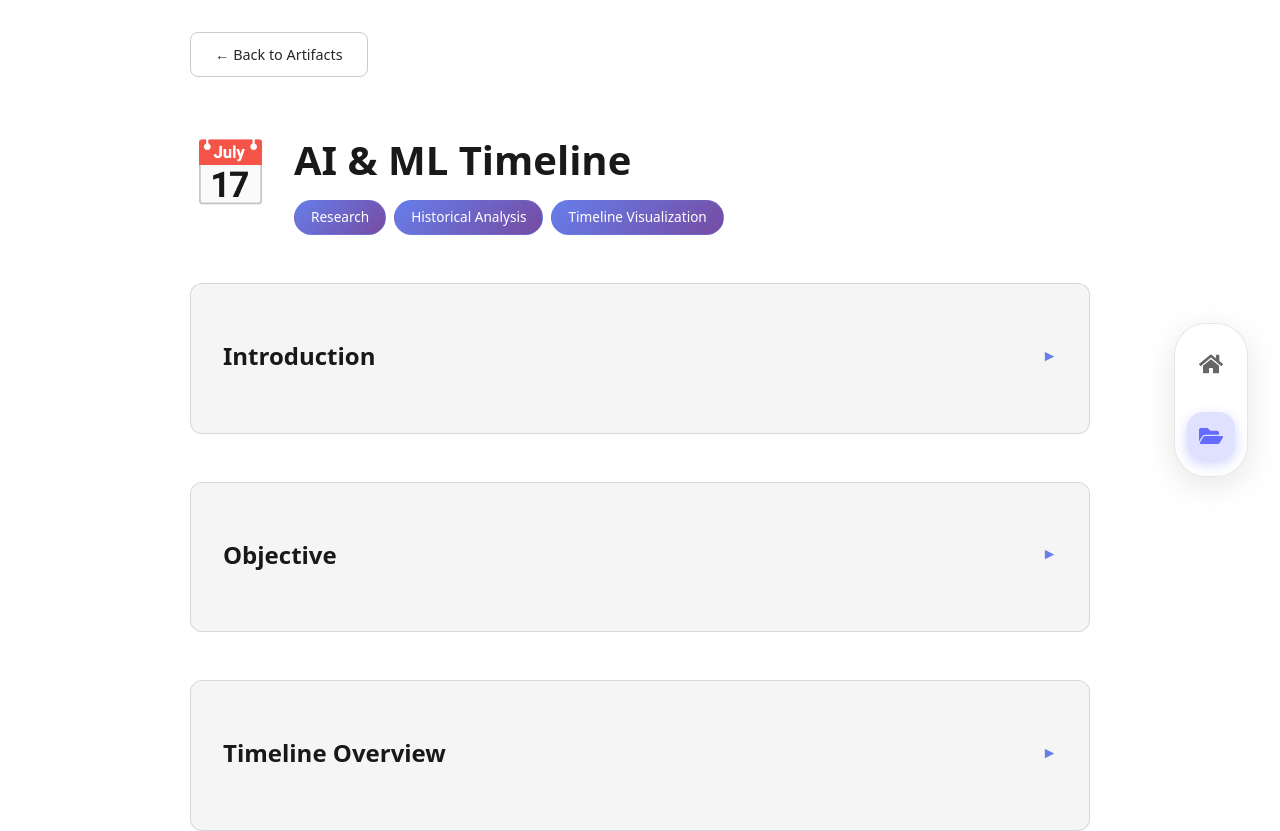
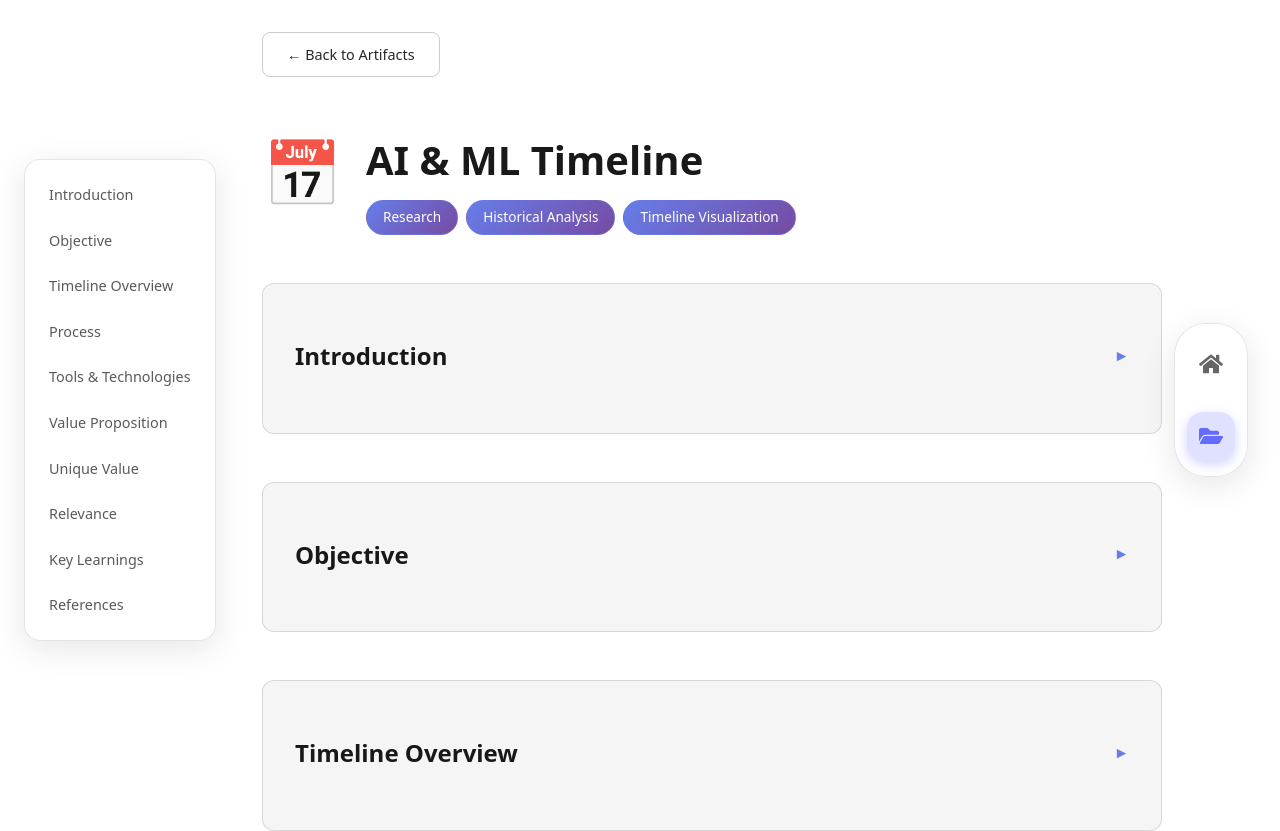
Before and after one commit to onmay16/portfolio, a React (Vite) app: page /portfolio/artifacts/1 in a window 1280 px wide. Shown: the top 831 px of the page. Built offline with nearby package versions, Linux system fonts and the light colour scheme.

Commit message:
main: add floating nav for artifact detail

```diff
--- a/src/pages/ArtifactDetail.css
+++ b/src/pages/ArtifactDetail.css
@@ -118,6 +118,65 @@
 
 .artifact-detail-header {
   margin-bottom: 3rem;
+}
+
+/* Floating section navigation */
+.artifact-section-nav {
+  position: fixed;
+  left: 1.5rem;
+  top: 50%;
+  transform: translateY(-50%);
+  display: flex;
+  flex-direction: column;
+  gap: 0.5rem;
+  background: rgba(255, 255, 255, 0.1);
+  backdrop-filter: blur(10px);
+  border-radius: 1rem;
+  padding: 1rem 0.75rem;
+  box-shadow: 0 8px 32px rgba(0, 0, 0, 0.1);
+  border: 1px solid rgba(255, 255, 255, 0.2);
+  z-index: 999;
+  transition: all 0.3s ease;
+  max-height: 70vh;
+  overflow-y: auto;
+}
+
+.artifact-section-nav:hover {
+  background: rgba(255, 255, 255, 0.15);
+  box-shadow: 0 12px 40px rgba(0, 0, 0, 0.15);
+}
+
+.artifact-section-nav-link {
+  display: block;
+  padding: 0.5rem 0.75rem;
+  color: rgba(255, 255, 255, 0.7);
+  text-decoration: none;
+  font-size: 0.9rem;
+  border-radius: 0.5rem;
+  transition: all 0.2s ease;
+  white-space: nowrap;
+}
+
+.artifact-section-nav-link:hover {
+  background: rgba(255, 255, 255, 0.1);
+  color: #646cff;
+}
+
+.artifact-section-nav-link:focus-visible {
+  outline: 2px solid #646cff;
+  outline-offset: 2px;
+}
+
+@media (min-width: 769px) {
+  .artifact-detail-page:has(.artifact-section-nav) {
+    padding-left: 11rem;
+  }
+}
+
+@media (max-width: 768px) {
+  .artifact-section-nav {
+    display: none;
+  }
 }
 
 .back-button {
@@ -930,4 +989,22 @@
   .artifact-not-found p {
     color: rgba(0, 0, 0, 0.6);
   }
+
+  .artifact-section-nav {
+    background: rgba(255, 255, 255, 0.9);
+    border: 1px solid rgba(0, 0, 0, 0.1);
+  }
+
+  .artifact-section-nav:hover {
+    background: rgba(255, 255, 255, 0.95);
+  }
+
+  .artifact-section-nav-link {
+    color: rgba(0, 0, 0, 0.65);
+  }
+
+  .artifact-section-nav-link:hover {
+    background: rgba(0, 0, 0, 0.06);
+    color: #646cff;
+  }
 }
--- a/src/pages/ArtifactDetail.jsx
+++ b/src/pages/ArtifactDetail.jsx
@@ -26,6 +26,60 @@ function renderMarkdownText(text) {
       </span>
     );
   });
+}
+
+function getSectionsForArtifact(artifact) {
+  if (!artifact) return [];
+  const sections = [];
+  const push = (id, label) => sections.push({ id: `section-${id}`, key: id, label });
+
+  if (artifact.type === "timeline") {
+    if (artifact.introduction) push("introduction", "Introduction");
+    if (artifact.objective) push("objective", "Objective");
+    push("overview", "Timeline Overview");
+    if (artifact.process) push("process", "Process");
+    if (artifact.toolsAndTechnologies) push("tools", "Tools & Technologies");
+    if (artifact.valueProposition) push("valueProp", "Value Proposition");
+    if (artifact.uniqueValue) push("uniqueValue", "Unique Value");
+    if (artifact.relevance) push("relevance", "Relevance");
+    if (artifact.learnings) push("learnings", "Key Learnings");
+    if (artifact.references?.length) push("references", "References");
+    return sections;
+  }
+
+  if (artifact.type === "reflection") {
+    if (artifact.introduction) push("introduction", "Introduction");
+    if (artifact.valueStatement) push("valueProp", "Personal Value Statement");
+    if (artifact.strategies?.length) push("process", "Strategies to Fulfill This Value");
+    if (artifact.aiDisclosure) push("tools", "AI Disclosure");
+    if (artifact.learnings) push("learnings", "Key Learnings");
+    return sections;
+  }
+
+  if (artifact.type === "report") {
+    if (artifact.introduction) push("introduction", "Introduction");
+    if (artifact.objective) push("objective", "Objective");
+    push("overview", "Report Overview");
+    if (artifact.process) push("process", "Process");
+    if (artifact.toolsAndTechnologies) push("tools", "Tools & Technologies");
+    if (artifact.valueProposition) push("valueProp", "Value Proposition");
+    if (artifact.comparison) push("comparison", "Machine Learning vs Deep Learning");
+    if (artifact.learnings) push("learnings", "Key Learnings");
+    if (artifact.references?.length) push("references", "References");
+    return sections;
+  }
+
+  // default type
+  if (artifact.introduction) push("introduction", "Introduction");
+  if (artifact.objective) push("objective", "Objective");
+  push("overview", "Project Overview");
+  if (artifact.process) push("process", "Process");
+  if (artifact.toolsAndTechnologies) push("tools", "Tools & Technologies");
+  if (artifact.valueProposition) push("valueProp", "Value Proposition");
+  if (artifact.labLog?.length) push("labLog", "Lab Log");
+  if (artifact.learnings) push("learnings", "Key Learnings");
+  if (artifact.references?.length) push("references", "References");
+  return sections;
 }
 
 function ArtifactDetail() {
@@ -900,11 +954,29 @@ The approach is scalable, maintainable, and aligned with real-world challenges i
         </div>
       </div>
 
+      {artifact && getSectionsForArtifact(artifact).length > 0 && (
+        <nav className="artifact-section-nav" aria-label="Page sections">
+          {getSectionsForArtifact(artifact).map(({ id, label }) => (
+            <a
+              key={id}
+              href={`#${id}`}
+              className="artifact-section-nav-link"
+              onClick={(e) => {
+                e.preventDefault();
+                document.getElementById(id)?.scrollIntoView({ behavior: "smooth" });
+              }}
+            >
+              {label}
+            </a>
+          ))}
+        </nav>
+      )}
+
       <div className="artifact-detail-content">
         {artifact.type === "timeline" ? (
           <>
             {artifact.introduction && (
-              <section className="artifact-section">
+              <section id="section-introduction" className="artifact-section">
                 <h2
                   onClick={() => toggleSection("introduction")}
                   className="collapsible-header"
@@ -925,7 +997,7 @@ The approach is scalable, maintainable, and aligned with real-world challenges i
             )}
 
             {artifact.objective && (
-              <section className="artifact-section">
+              <section id="section-objective" className="artifact-section">
                 <h2
                   onClick={() => toggleSection("objective")}
                   className="collapsible-header"
@@ -956,7 +1028,7 @@ The approach is scalable, maintainable, and aligned with real-world challenges i
               </section>
             )}
 
-            <section className="artifact-section">
+            <section id="section-overview" className="artifact-section">
               <h2
                 onClick={() => toggleSection("overview")}
                 className="collapsible-header"
@@ -997,7 +1069,7 @@ The approach is scalable, maintainable, and aligned with real-world challenges i
             </section>
 
             {artifact.process && (
-              <section className="artifact-section">
+              <section id="section-process" className="artifact-section">
                 <h2
                   onClick={() => toggleSection("process")}
                   className="collapsible-header"
@@ -1042,7 +1114,7 @@ The approach is scalable, maintainable, and aligned with real-world challenges i
             )}
 
             {artifact.toolsAndTechnologies && (
-              <section className="artifact-section">
+              <section id="section-tools" className="artifact-section">
                 <h2
                   onClick={() => toggleSection("tools")}
                   className="collapsible-header"
@@ -1063,7 +1135,7 @@ The approach is scalable, maintainable, and aligned with real-world challenges i
             )}
 
             {artifact.valueProposition && (
-              <section className="artifact-section">
+              <section id="section-valueProp" className="artifact-section">
                 <h2
                   onClick={() => toggleSection("valueProp")}
                   className="collapsible-header"
@@ -1084,7 +1156,7 @@ The approach is scalable, maintainable, and aligned with real-world challenges i
             )}
 
             {artifact.uniqueValue && (
-              <section className="artifact-section">
+              <section id="section-uniqueValue" className="artifact-section">
                 <h2
                   onClick={() => toggleSection("uniqueValue")}
                   className="collapsible-header"
@@ -1105,7 +1177,7 @@ The approach is scalable, maintainable, and aligned with real-world challenges i
             )}
 
             {artifact.relevance && (
-              <section className="artifact-section">
+              <section id="section-relevance" className="artifact-section">
                 <h2
                   onClick={() => toggleSection("relevance")}
                   className="collapsible-header"
@@ -1126,7 +1198,7 @@ The approach is scalable, maintainable, and aligned with real-world challenges i
             )}
 
             {artifact.learnings && (
-              <section className="artifact-section">
+              <section id="section-learnings" className="artifact-section">
                 <h2
                   onClick={() => toggleSection("learnings")}
                   className="collapsible-header"
@@ -1149,7 +1221,7 @@ The approach is scalable, maintainable, and aligned with real-world challenges i
             )}
 
             {artifact.references && artifact.references.length > 0 && (
-              <section className="artifact-section">
+              <section id="section-references" className="artifact-section">
                 <h2
                   onClick={() => toggleSection("references")}
                   className="collapsible-header"
@@ -1186,7 +1258,7 @@ The approach is scalable, maintainable, and aligned with real-world challenges i
         ) : artifact.type === "reflection" ? (
           <>
             {artifact.introduction && (
-              <section className="artifact-section">
+              <section id="section-introduction" className="artifact-section">
                 <h2
                   onClick={() => toggleSection("introduction")}
                   className="collapsible-header"
@@ -1207,7 +1279,7 @@ The approach is scalable, maintainable, and aligned with real-world challenges i
             )}
 
             {artifact.valueStatement && (
-              <section className="artifact-section">
+              <section id="section-valueProp" className="artifact-section">
                 <h2
                   onClick={() => toggleSection("valueProp")}
                   className="collapsible-header"
@@ -1231,7 +1303,7 @@ The approach is scalable, maintainable, and aligned with real-world challenges i
             )}
 
             {artifact.strategies && artifact.strategies.length > 0 && (
-              <section className="artifact-section">
+              <section id="section-process" className="artifact-section">
                 <h2
                   onClick={() => toggleSection("process")}
                   className="collapsible-header"
@@ -1267,7 +1339,7 @@ The approach is scalable, maintainable, and aligned with real-world challenges i
             )}
 
             {artifact.aiDisclosure && (
-              <section className="artifact-section">
+              <section id="section-tools" className="artifact-section">
                 <h2
                   onClick={() => toggleSection("tools")}
                   className="collapsible-header"
@@ -1288,7 +1360,7 @@ The approach is scalable, maintainable, and aligned with real-world challenges i
             )}
 
             {artifact.learnings && (
-              <section className="artifact-section">
+              <section id="section-learnings" className="artifact-section">
                 <h2
                   onClick={() => toggleSection("learnings")}
                   className="collapsible-header"
@@ -1324,7 +1396,7 @@ The approach is scalable, maintainable, and aligned with real-world challenges i
             </div>
 
             {artifact.introduction && (
-              <section className="artifact-section">
+              <section id="section-introduction" className="artifact-section">
                 <h2
                   onClick={() => toggleSection("introduction")}
                   className="collapsible-header"
@@ -1345,7 +1417,7 @@ The approach is scalable, maintainable, and aligned with real-world challenges i
             )}
 
             {artifact.objective && (
-              <section className="artifact-section">
+              <section id="section-objective" className="artifact-section">
                 <h2
                   onClick={() => toggleSection("objective")}
                   className="collapsible-header"
@@ -1376,7 +1448,7 @@ The approach is scalable, maintainable, and aligned with real-world challenges i
               </section>
             )}
 
-            <section className="artifact-section">
+            <section id="section-overview" className="artifact-section">
               <h2
                 onClick={() => toggleSection("overview")}
                 className="collapsible-header"
@@ -1396,7 +1468,7 @@ The approach is scalable, maintainable, and aligned with real-world challenges i
             </section>
 
             {artifact.process && (
-              <section className="artifact-section">
+              <section id="section-process" className="artifact-section">
                 <h2
                   onClick={() => toggleSection("process")}
                   className="collapsible-header"
@@ -1415,7 +1487,7 @@ The approach is scalable, maintainable, and aligned with real-world challenges i
             )}
 
             {artifact.toolsAndTechnologies && (
-              <section className="artifact-section">
+              <section id="section-tools" className="artifact-section">
                 <h2
                   onClick={() => toggleSection("tools")}
                   className="collapsible-header"
@@ -1436,7 +1508,7 @@ The approach is scalable, maintainable, and aligned with real-world challenges i
             )}
 
             {artifact.valueProposition && (
-              <section className="artifact-section">
+              <section id="section-valueProp" className="artifact-section">
                 <h2
                   onClick={() => toggleSection("valueProp")}
                   className="collapsible-header"
@@ -1457,7 +1529,7 @@ The approach is scalable, maintainable, and aligned with real-world challenges i
             )}
 
             {artifact.comparison && (
-              <section className="artifact-section">
+              <section id="section-comparison" className="artifact-section">
                 <h2
                   onClick={() => toggleSection("comparison")}
                   className="collapsible-header"
@@ -1495,7 +1567,7 @@ The approach is scalable, maintainable, and aligned with real-world challenges i
             )}
 
             {artifact.learnings && (
-              <section className="artifact-section">
+              <section id="section-learnings" className="artifact-section">
                 <h2
                   onClick={() => toggleSection("learnings")}
                   className="collapsible-header"
@@ -1518,7 +1590,7 @@ The approach is scalable, maintainable, and aligned with real-world challenges i
             )}
 
             {artifact.references && artifact.references.length > 0 && (
-              <section className="artifact-section">
+              <section id="section-references" className="artifact-section">
                 <h2
                   onClick={() => toggleSection("references")}
                   className="collapsible-header"
@@ -1580,7 +1652,7 @@ The approach is scalable, maintainable, and aligned with real-world challenges i
             </div>
 
             {artifact.introduction && (
-              <section className="artifact-section">
+              <section id="section-introduction" className="artifact-section">
                 <h2
                   onClick={() => toggleSection("introduction")}
                   className="collapsible-header"
@@ -1601,7 +1673,7 @@ The approach is scalable, maintainable, and aligned with real-world challenges i
             )}
 
             {artifact.objective && (
-              <section className="artifact-section">
+              <section id="section-objective" className="artifact-section">
                 <h2
                   onClick={() => toggleSection("objective")}
                   className="collapsible-header"
@@ -1632,7 +1704,7 @@ The approach is scalable, maintainable, and aligned with real-world challenges i
               </section>
             )}
 
-            <section className="artifact-section">
+            <section id="section-overview" className="artifact-section">
               <h2
                 onClick={() => toggleSection("overview")}
                 className="collapsible-header"
@@ -1664,7 +1736,7 @@ The approach is scalable, maintainable, and aligned with real-world challenges i
             </section>
 
             {artifact.process && (
-              <section className="artifact-section">
+              <section id="section-process" className="artifact-section">
                 <h2
                   onClick={() => toggleSection("process")}
                   className="collapsible-header"
@@ -1743,7 +1815,7 @@ The approach is scalable, maintainable, and aligned with real-world challenges i
             )}
 
             {artifact.toolsAndTechnologies && (
-              <section className="artifact-section">
+              <section id="section-tools" className="artifact-section">
                 <h2
                   onClick={() => toggleSection("tools")}
                   className="collapsible-header"
@@ -1764,7 +1836,7 @@ The approach is scalable, maintainable, and aligned with real-world challenges i
             )}
 
             {artifact.valueProposition && (
-              <section className="artifact-section">
+              <section id="section-valueProp" className="artifact-section">
                 <h2
                   onClick={() => toggleSection("valueProp")}
                   className="collapsible-header"
@@ -1785,7 +1857,7 @@ The approach is scalable, maintainable, and aligned with real-world challenges i
             )}
 
             {artifact.labLog && artifact.labLog.length > 0 && (
-              <section className="artifact-section">
+              <section id="section-labLog" className="artifact-section">
                 <h2
                   onClick={() => toggleSection("labLog")}
                   className="collapsible-header"
@@ -1825,7 +1897,7 @@ The approach is scalable, maintainable, and aligned with real-world challenges i
             )}
 
             {artifact.learnings && (
-              <section className="artifact-section">
+              <section id="section-learnings" className="artifact-section">
                 <h2
                   onClick={() => toggleSection("learnings")}
                   className="collapsible-header"
@@ -1848,7 +1920,7 @@ The approach is scalable, maintainable, and aligned with real-world challenges i
             )}
 
             {artifact.references && artifact.references.length > 0 && (
-              <section className="artifact-section">
+              <section id="section-references" className="artifact-section">
                 <h2
                   onClick={() => toggleSection("references")}
                   className="collapsible-header"
```
